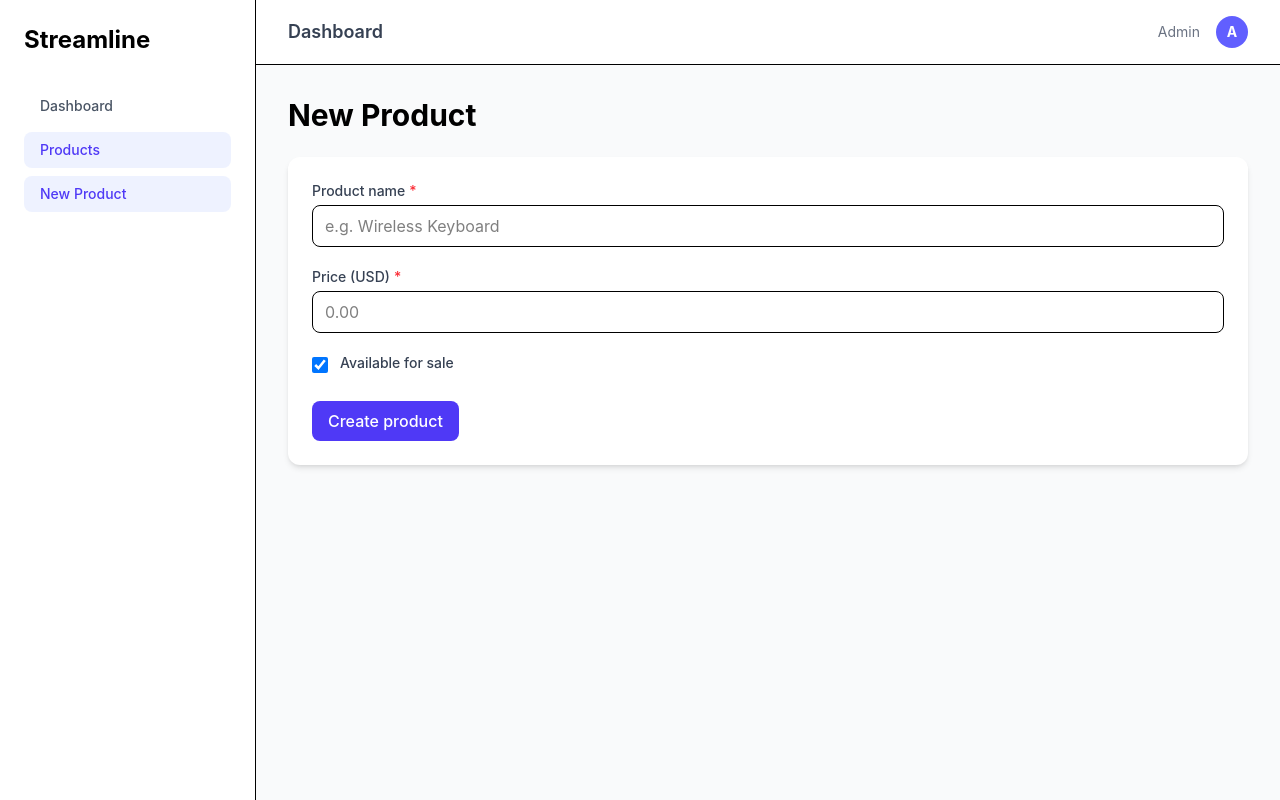
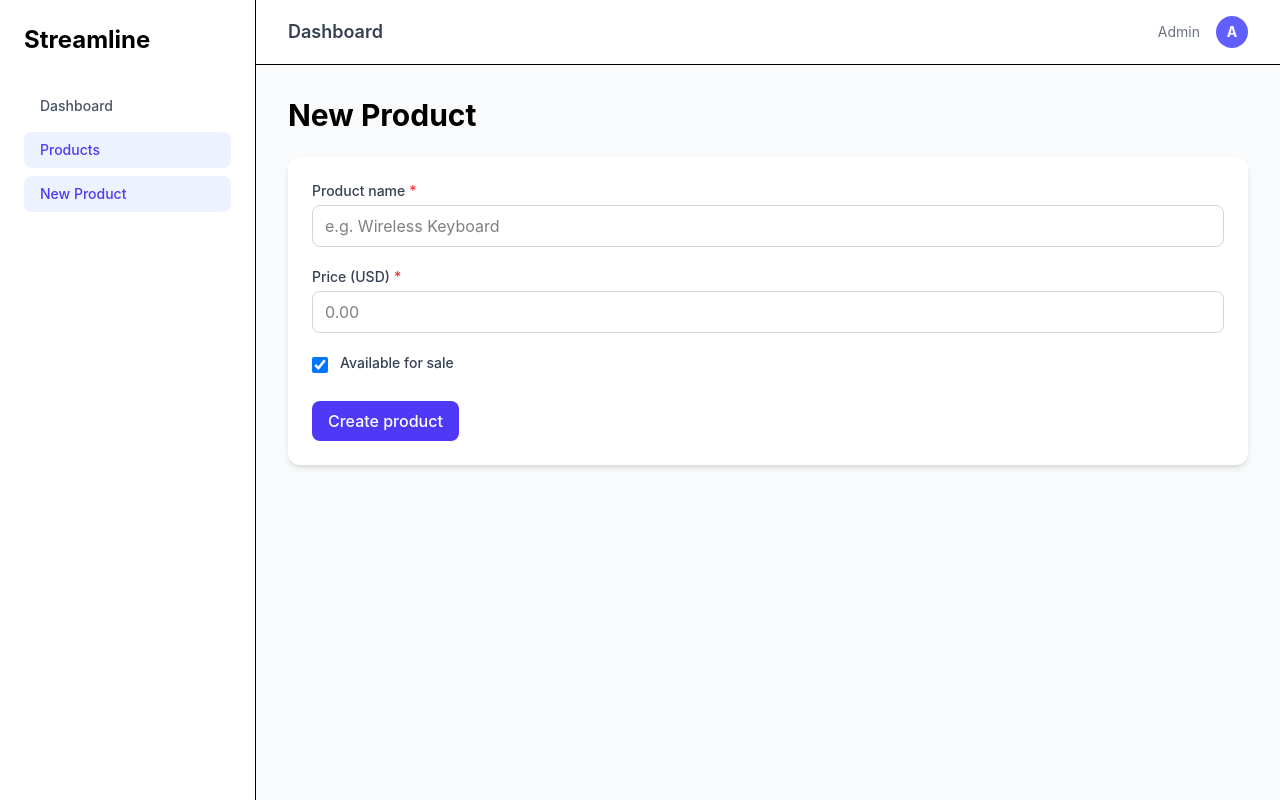
Before and after one commit to DAlejandroCl/streamline-inventory, a React (Vite) app in the folder frontend/: page /products/new in a window 1280 px wide. Built offline with nearby package versions, Linux system fonts and the light colour scheme; no server answers.

Commit message:
refactor: add error and hint props to Input component

```diff
--- a/frontend/src/components/ui/Input.tsx
+++ b/frontend/src/components/ui/Input.tsx
@@ -1,10 +1,27 @@
-type Props = React.InputHTMLAttributes<HTMLInputElement>;
+type Props = React.InputHTMLAttributes<HTMLInputElement> & {
+  error?: string;
+  hint?: string;
+};
 
-export default function Input(props: Props) {
+export default function Input({ error, hint, className = "", ...props }: Props) {
   return (
-    <input
-      {...props}
-      className="w-full border rounded-lg px-3 py-2 focus:outline-none focus:ring-2 focus:ring-indigo-500"
-    />
+    <div className="w-full">
+      <input
+        {...props}
+        className={`
+          w-full border rounded-lg px-3 py-2
+          focus:outline-none focus:ring-2 focus:ring-indigo-500
+          transition
+          ${error ? "border-red-400 bg-red-50 focus:ring-red-400" : "border-gray-300"}
+          ${className}
+        `}
+      />
+      {error && (
+        <p className="mt-1 text-sm text-red-600">{error}</p>
+      )}
+      {hint && !error && (
+        <p className="mt-1 text-sm text-gray-500">{hint}</p>
+      )}
+    </div>
   );
 }
```
